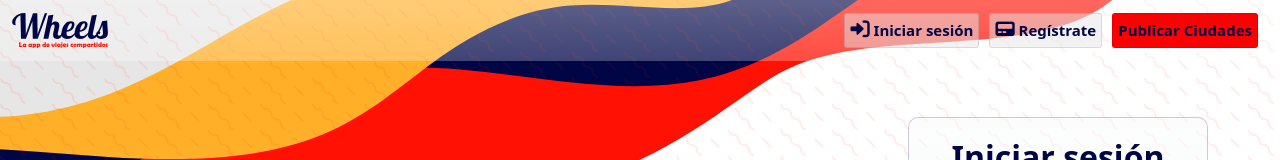
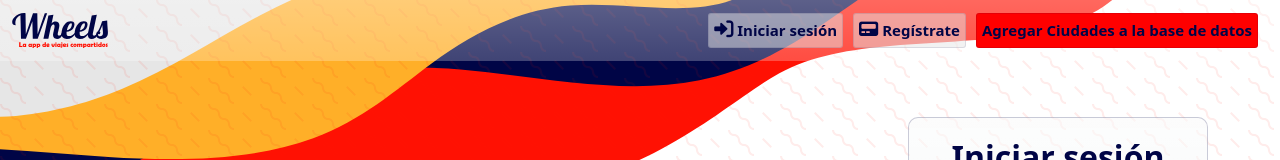
Before and after one commit to Grupo6-P53-MinTIC/FrontEnd-Wheels, a Vue app: page /#/users/login in a window 1280 px wide. Shown: the top 160 px of the page. Built offline with nearby package versions, Linux system fonts and the light colour scheme; what @vue/apollo-option would draw is missing.

Commit message:
AddCities

```diff
--- a/src/App.vue
+++ b/src/App.vue
@@ -62,7 +62,7 @@
               Cerrar sesión
             </button>
             <button v-on:click="loadAddCities" style="background-color: red;" >
-              Publicar Ciudades
+              Agregar Ciudades a la base de datos
             </button>
           </div>
         </div>
```
